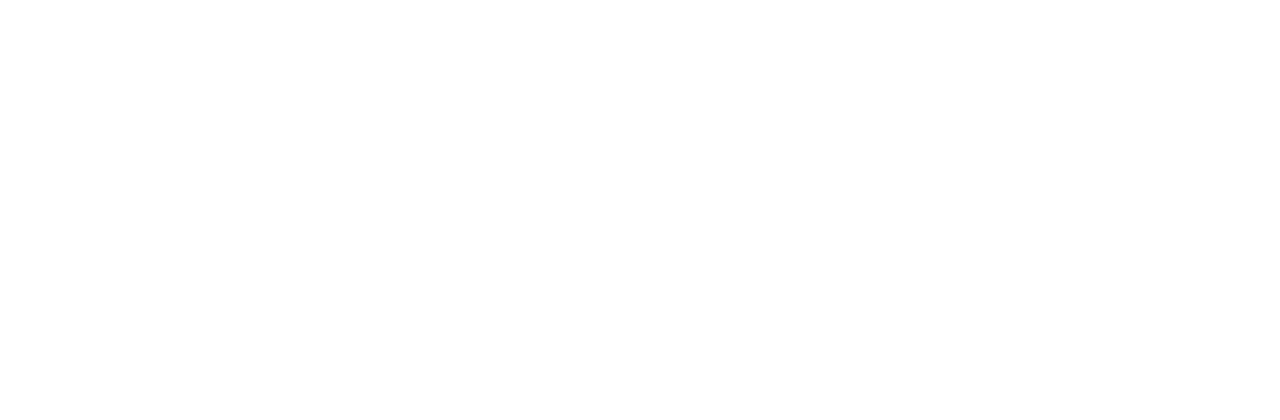
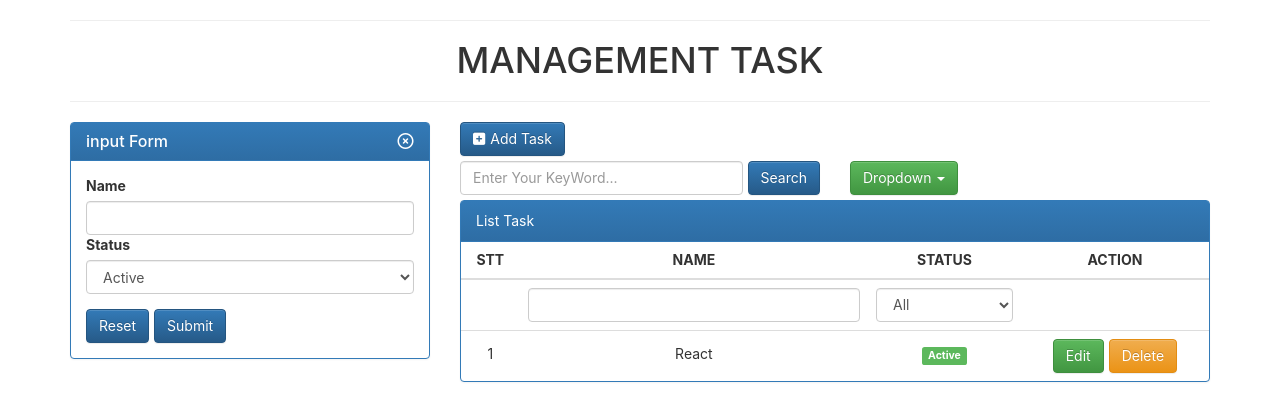
Before and after one commit to hoainho/ClassReact, a React (Create React App) app: page / in a window 1280 px wide. Shown: the top 420 px of the page. Built offline with nearby package versions, Linux system fonts and the light colour scheme.

Commit message:
Management Task

```diff
--- a/package.json
+++ b/package.json
@@ -7,6 +7,7 @@
     "@testing-library/react": "^9.5.0",
     "@testing-library/user-event": "^7.2.1",
     "react": "^16.13.1",
+    "react-bootstrap": "^1.3.0",
     "react-dom": "^16.13.1",
     "react-scripts": "3.4.3"
   },
--- a/public/index.html
+++ b/public/index.html
@@ -10,34 +10,16 @@
       content="Web site created using create-react-app"
     />
     <link rel="apple-touch-icon" href="%PUBLIC_URL%/logo192.png" />
-    <!--
-      manifest.json provides metadata used when your web app is installed on a
-      user's mobile device or desktop. See https://developers.google.com/web/fundamentals/web-app-manifest/
-    -->
     <link rel="manifest" href="%PUBLIC_URL%/manifest.json" />
-    <!--
-      Notice the use of %PUBLIC_URL% in the tags above.
-      It will be replaced with the URL of the `public` folder during the build.
-      Only files inside the `public` folder can be referenced from the HTML.
+    <link rel="stylesheet" href="https://stackpath.bootstrapcdn.com/bootstrap/3.4.1/css/bootstrap.min.css">
+    <link rel="stylesheet" href="https://stackpath.bootstrapcdn.com/bootstrap/3.4.1/css/bootstrap-theme.min.css">
 
-      Unlike "/favicon.ico" or "favicon.ico", "%PUBLIC_URL%/favicon.ico" will
-      work correctly both with client-side routing and a non-root public URL.
-      Learn how to configure a non-root public URL by running `npm run build`.
-    -->
-    <title>React App</title>
+    <title>Manage Task</title>
   </head>
   <body>
-    <noscript>You need to enable JavaScript to run this app.</noscript>
     <div id="root"></div>
-    <!--
-      This HTML file is a template.
-      If you open it directly in the browser, you will see an empty page.
-
-      You can add webfonts, meta tags, or analytics to this file.
-      The build step will place the bundled scripts into the <body> tag.
-
-      To begin the development, run `npm start` or `yarn start`.
-      To create a production bundle, use `npm run build` or `yarn build`.
-    -->
+    <script src="https://kit.fontawesome.com/b5ba3ddc1e.js"></script>
+    <script src="https://cdnjs.cloudflare.com/ajax/libs/jquery/3.5.1/jquery.min.js"></script>
+    <script src="https://stackpath.bootstrapcdn.com/bootstrap/3.4.1/js/bootstrap.min.js"></script>
   </body>
 </html>
--- a/src/App.css
+++ b/src/App.css
@@ -1,38 +1,34 @@
-.App {
-  text-align: center;
+*{
+  margin: 0;
+  padding: 0;
+  box-sizing: border-box;
 }
-
-.App-logo {
-  height: 40vmin;
-  pointer-events: none;
+.mt-30{
+  margin-top: 30px !important;
 }
-
-@media (prefers-reduced-motion: no-preference) {
-  .App-logo {
-    animation: App-logo-spin infinite 20s linear;
-  }
+.mr-5{
+  margin-right: 5px !important;
 }
-
-.App-header {
-  background-color: #282c34;
-  min-height: 100vh;
+.ml-5{
+  margin-left: 5px !important;
+}
+.mt-5{
+  margin-top: 5px !important;
+}
+.mb-5{
+  margin-bottom: 5px !important;
+}
+.align-center{
+  align-items: center !important;
+}
+.lh-3{
+  line-height: 3rem !important;
+}
+.search-control{
   display: flex;
-  flex-direction: column;
-  align-items: center;
-  justify-content: center;
-  font-size: calc(10px + 2vmin);
-  color: white;
+  flex-direction: row;
 }
-
-.App-link {
-  color: #61dafb;
+.button-space{
+  position: relative;
+  left: 70%;
 }
-
-@keyframes App-logo-spin {
-  from {
-    transform: rotate(0deg);
-  }
-  to {
-    transform: rotate(360deg);
-  }
-}
--- a/src/App.js
+++ b/src/App.js
@@ -1,12 +1,103 @@
-import React from 'react';
+import React,{ Component } from 'react';
 import './App.css';
+import InputForm from './components/inputForm';
+export default class App extends Component {
+  constructor(props) {
+    super(props);
+    this.state = {
+      inputName : ''
+    }
+  }
+  render(){
 
-function App() {
-  return (
-    <div className="App">
+    return (
+      <div className="App">
+          <div className="container">
+            <div className="text-center">
+              <hr/><h1> MANAGEMENT TASK</h1><hr/>
+            </div>
+            <div className="row">
+                {/* Input-Form */}
+                  <InputForm/>
+                {/* List-Form */}
+                <div class="col-xs-8 col-sm-8 col-md-8 col-lg-8">
 
-    </div>
-  );
+                    <button type="button" class="btn btn-primary">
+                      <span class="fa fa-plus-square mr-5"/>
+                      Add Task
+                    </button>
+                    <div class="row mt-5 mb-5">
+                        <div class="col-xs-6 col-sm-6 col-md-6 col-lg-6 search-control">
+                          <input type="search" name=""class="form-control mr-5" value="" placeholder="Enter Your KeyWord..."/>
+                          <button type="button" class="btn btn-primary" > Search </button>
+                        </div>
+                        <div class="col-xs-4 col-sm-4 col-md-4 col-lg-4">
+                        <div class="dropdown">
+                            <button class="btn btn-success dropdown-toggle mr-5" type="button" id="dropdownMenu1" data-toggle="dropdown" aria-haspopup="true" aria-expanded="true">
+                              Dropdown
+                              <span class="caret ml-5"></span>
+                            </button>
+                            <ul class="dropdown-menu" aria-labelledby="dropdownMenu1">
+                              <li><a href="/">A {"->"} Z</a></li>
+                              <li><a href="/">Z {"->"} A</a></li>
+                              <li class="divider"></li>
+                              <li><a href="/">Something else here</a></li>
+                            </ul>
+                        </div>
+                        </div>
+                    </div>
+                    <div class="row">
+                      <div class="col-xs-12 col-sm-12 col-md-12 col-lg-12">
+
+                        <div class="panel panel-primary">
+                          <div class="panel-heading ">List Task</div>
+                            <table class="table">
+                              <thead>
+                                <tr class="text-center">
+                                  <th  class="text-center">STT</th>
+                                  <th  class="text-center">NAME</th>
+                                  <th  class="text-center">STATUS</th>
+                                  <th  class="text-center">ACTION</th>
+                                </tr>
+                              </thead>
+                              <tbody>
+                                <tr>
+                                  <td></td>
+                                  <td>
+                                    <input type="search" name="" class="form-control" value="" />
+                                  </td>
+                                  <td>
+                                    <select name="" id="input" class="form-control">
+                                      <option value="0">All</option>
+                                      <option value="1">Active</option>
+                                      <option value="-1">Inactive</option>
+                                    </select>
+                                  </td>
+                                  <td></td>
+                                </tr>
+                                <tr class="text-center">
+                                  <td class="lh-3">1</td>
+                                  <td class="lh-3">React</td>
+                                  <td class="text-center lh-3">
+                                    <span class="label label-success">Active</span>
+                                  </td>
+                                  <td class="lh-3 text-center">
+                                      <button type="button" class="btn btn-success mr-5">Edit</button>
+                                      <button type="button" class="btn btn-warning">Delete</button>
+                                  </td>
+                                </tr>
+                              </tbody>
+                            </table>
+                        </div>
+
+                      </div>
+
+                    </div>
+                </div>
+            </div>
+
+          </div>
+      </div>
+    );
+  }
 }
-
-export default App;
--- /dev/null
+++ b/src/components/inputForm.js
@@ -0,0 +1,37 @@
+import React,{ Component } from 'react';
+
+export default class inputForm extends Component {
+  render(){
+
+    return (
+      <div className="col-xs-4 col-sm-4 col-md-4 col-lg-4">
+        <div className="panel panel-primary">
+            <div className="panel-heading ">
+                <h3 className="panel-title w-100">input Form
+                <span className="far fa-times-circle button-space"></span>
+                </h3>
+            </div>
+            <div className="panel-body">
+                <form className="">
+                <div className="form-group">
+                    <label >Name</label>
+                    <input type="text" className="form-control" />
+
+                    <label >Status</label>
+                    <select name="" className="form-control">
+                    <option value="">Active</option>
+                    <option value="">Inactive</option>
+                    </select>
+                </div>
+
+                <button type="reset" className="btn btn-primary mr-5">Reset</button>
+                <button type="submit" className="btn btn-primary">Submit</button>
+                </form>
+
+            </div>
+        </div>
+
+        </div>
+    );
+  }
+}
```
Also changed, not shown: 1 other file (tests, documents, lock files or other folders).
